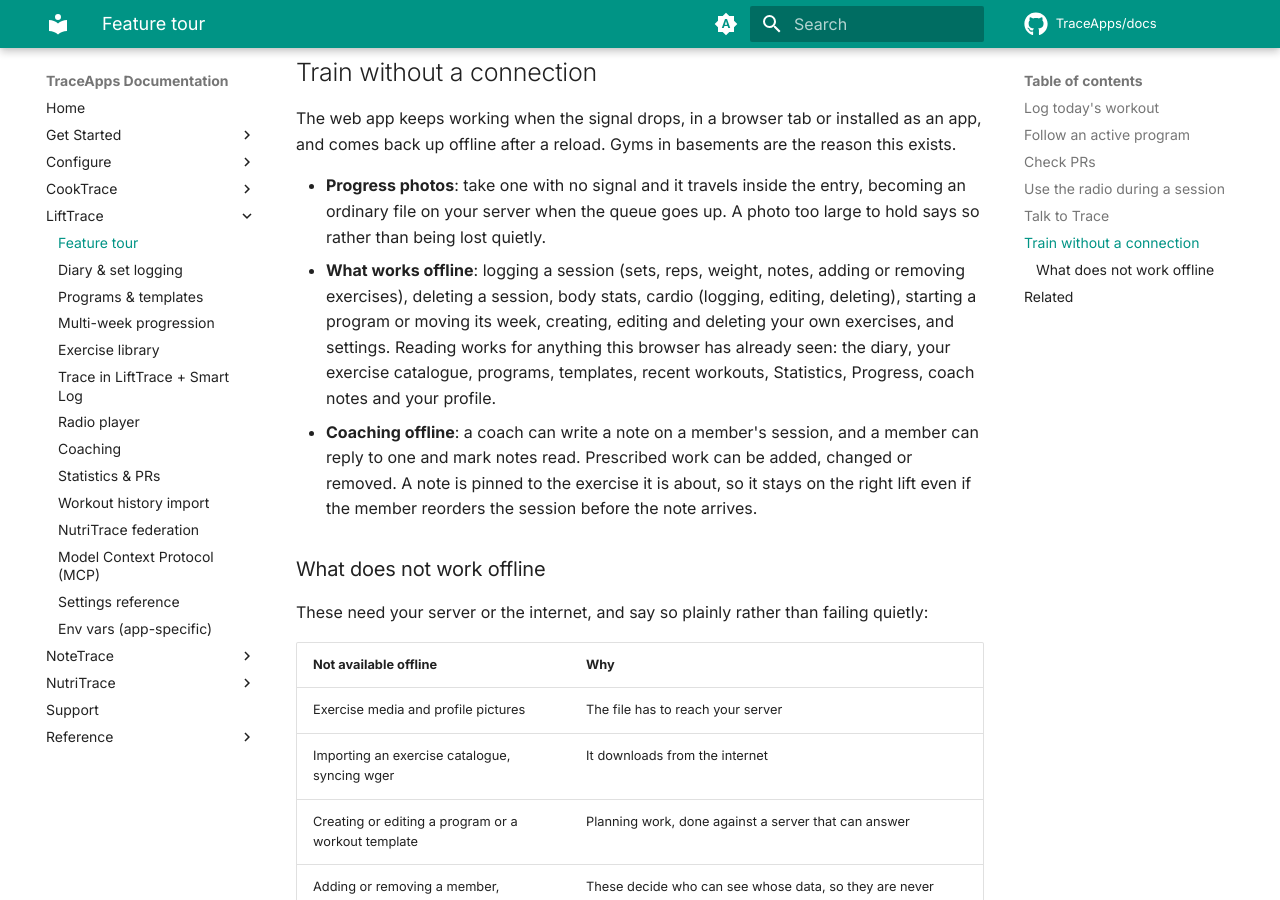
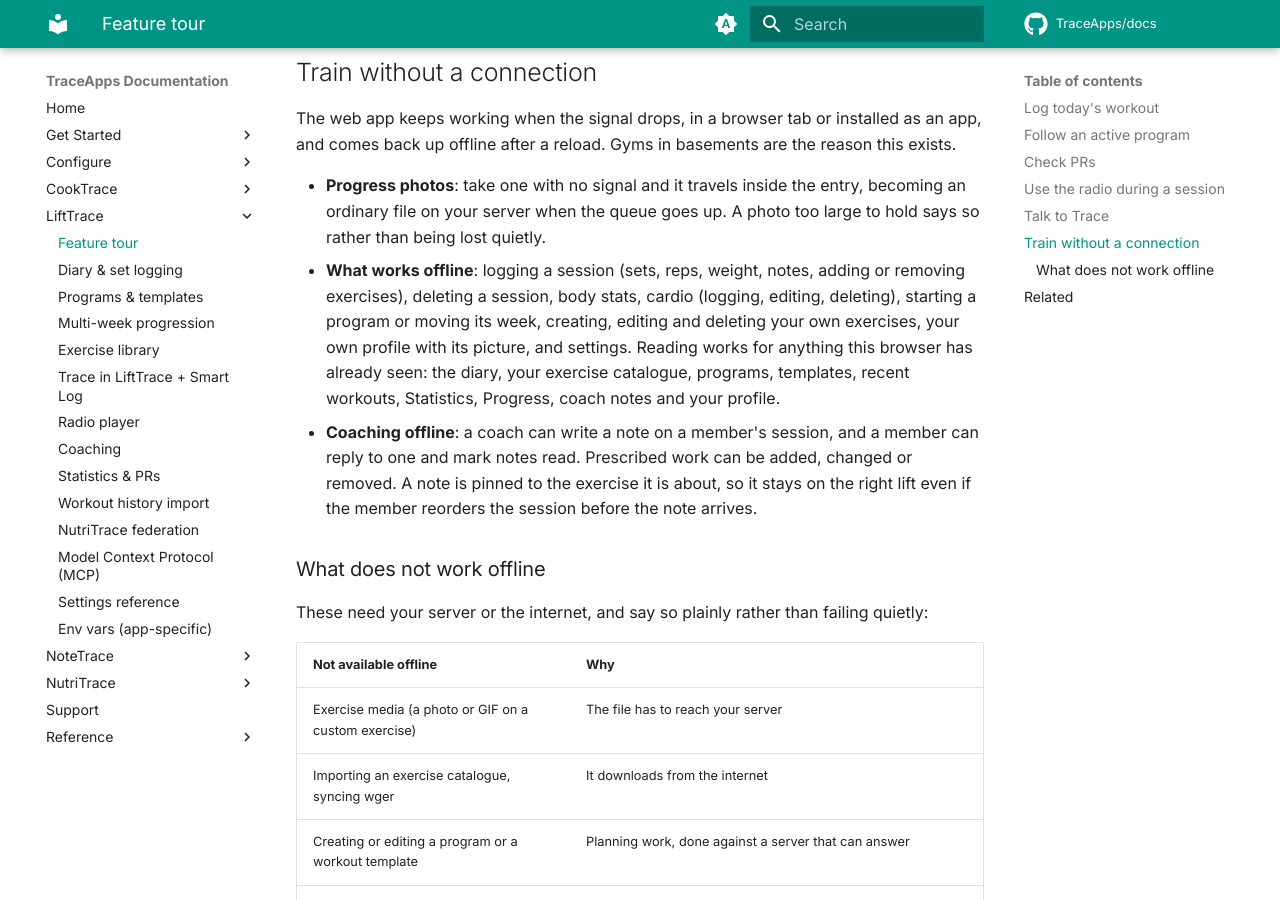
Before and after one commit to TraceApps/docs, an MkDocs documentation site: the page built from docs/lifttrace/features.md, in a window 1280 px wide and 900 px high, scrolled down 5879 px. Built offline with MkDocs 1.6.1 and Material for MkDocs 9.7.7, drawn with Linux system fonts in a browser that asks for light colours; comment, search, counter and statistics services are not loaded.

Commit message:
docs(offline) your profile and its picture work offline in all three

```diff
--- a/docs/lifttrace/features.md
+++ b/docs/lifttrace/features.md
@@ -87,7 +87,7 @@ See [Trace in LiftTrace](trace.md).
 The web app keeps working when the signal drops, in a browser tab or installed as an app, and comes back up offline after a reload. Gyms in basements are the reason this exists.
 
 - **Progress photos**: take one with no signal and it travels inside the entry, becoming an ordinary file on your server when the queue goes up. A photo too large to hold says so rather than being lost quietly.
-- **What works offline**: logging a session (sets, reps, weight, notes, adding or removing exercises), deleting a session, body stats, cardio (logging, editing, deleting), starting a program or moving its week, creating, editing and deleting your own exercises, and settings. Reading works for anything this browser has already seen: the diary, your exercise catalogue, programs, templates, recent workouts, Statistics, Progress, coach notes and your profile.
+- **What works offline**: logging a session (sets, reps, weight, notes, adding or removing exercises), deleting a session, body stats, cardio (logging, editing, deleting), starting a program or moving its week, creating, editing and deleting your own exercises, your own profile with its picture, and settings. Reading works for anything this browser has already seen: the diary, your exercise catalogue, programs, templates, recent workouts, Statistics, Progress, coach notes and your profile.
 - **Coaching offline**: a coach can write a note on a member's session, and a member can reply to one and mark notes read. Prescribed work can be added, changed or removed. A note is pinned to the exercise it is about, so it stays on the right lift even if the member reorders the session before the note arrives.
 ### What does not work offline
 
@@ -95,7 +95,7 @@ These need your server or the internet, and say so plainly rather than failing q
 
 | Not available offline | Why |
 | --- | --- |
-| Exercise media and profile pictures | The file has to reach your server |
+| Exercise media (a photo or GIF on a custom exercise) | The file has to reach your server |
 | Importing an exercise catalogue, syncing wger | It downloads from the internet |
 | Creating or editing a program or a workout template | Planning work, done against a server that can answer |
 | Adding or removing a member, assigning a program to one | These decide who can see whose data, so they are never done from a list pulled down hours ago |
```
Also changed, not shown: docs/cooktrace/features.md (+1 -2 lines), docs/nutritrace/features.md (+1 -2 lines).
